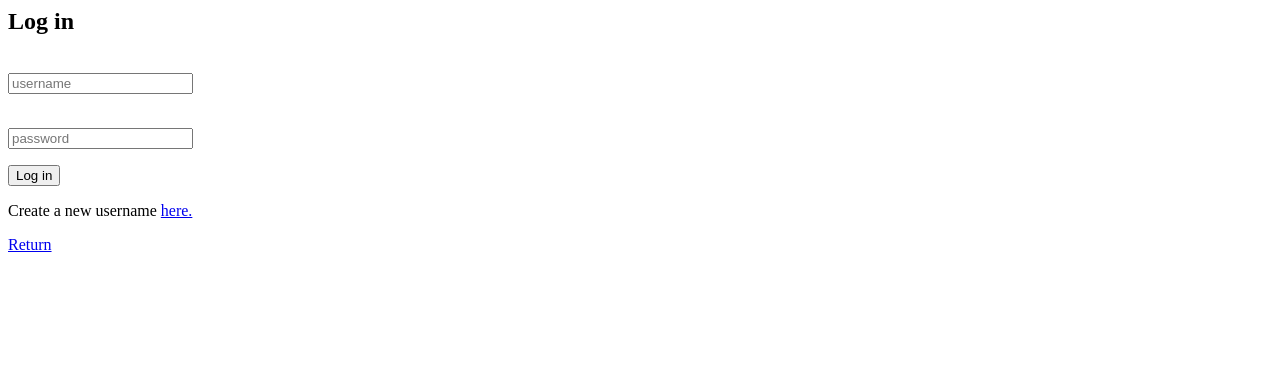
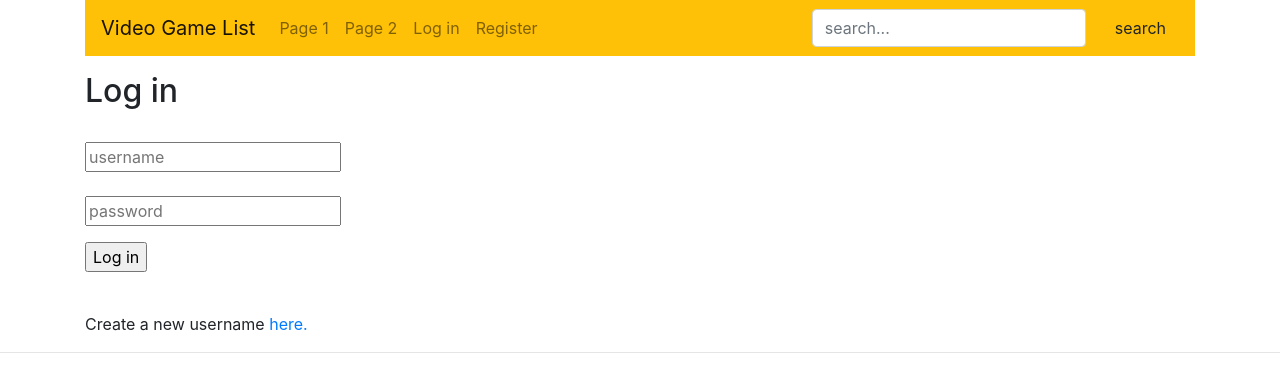
Before and after one commit to jennahanski/ihmissuhdesovellus, a Flask app: page /login in a window 1280 px wide. Shown: the top 392 px of the page. Run offline with Flask 3, Linux system fonts and the light colour scheme; some libraries are stand-ins or nearby versions.

Commit message:
Update layout using Bootstrap

```diff
--- a/templates/layout.html
+++ b/templates/layout.html
@@ -1,20 +1,38 @@
 <!doctype html>
-<title>Video Game List - {% block title %}{% endblock %}</title>
-<a href="/"><h1>Video Game List</h1></a>
-<h4>Search for a game:</h4>
-<form action="/result" method="GET">
-    <input type="text" name="query" placeholder="search...">
-    <br>
-    <input type="submit" value="Go">
-</form>
-<hr>
-{% if session.user_id %}
-Logged in as <a href="/user/{{ session.user_name }}">{{ session.user_name}}</a>. <a href="/logout">Log out</a>
-{% else %}
-<a href="/login">Log in</a> or
-<a href="/register">Register</a>
-{% endif %}
+<meta name="viewport" content="width=device-width, initial-scale=1, shrink-to-fit=no">
+<link rel="stylesheet" href="https://stackpath.bootstrapcdn.com/bootstrap/4.5.0/css/bootstrap.min.css">
+<title>Video Game List</title>
+<div class="container">
+    <div class="bg-warning">
+        <nav class="navbar navbar-expand-sm navbar-light">
+            <a class="navbar-brand" href="/">Video Game List</a>
+            <ul class="navbar-nav">
+                <li class="nav-item">
+                    <a class="nav-link" href="#">Page 1</a>
+                <li class="nav-item">
+                    <a class="nav-link" href="#">Page 2</a>
+
+                {% if session.user_id %}
+                <li class="nav-item">
+                    <a class="nav-link" href="/add">Add a game</a>
+                <li class="nav-item">
+                    <a class="nav-link" href="/user/{{ session.user_name }}">{{ session.user_name }}</a>
+                <li class="nav-item">
+                    <a class="nav-link" href="/logout">Log out</a>
+                {% else %}
+                <li class="nav-item">
+                    <a class="nav-link" href="/login">Log in</a>
+                <li class="nav-item">
+                    <a class="nav-link" href="/register">Register</a>
+                {% endif %}
+            </ul>
+            <form class="form-inline my-2 my-lg-0 ml-auto" action="/result" method="GET">
+                <input class="form-control" type="text" name="query" placeholder="search..." aria-label="search">
+                <button class="btn btn-outline-white btn-md my-2 my-sm-0 ml-3" type="submit">search</button>
+            </form>
+        </nav>
+    </div>
+</div>
 <p>
-<hr>
 {% block content %}{% endblock %}
 <hr>
--- a/templates/login.html
+++ b/templates/login.html
@@ -1,5 +1,10 @@
+{% extends "layout.html" %}
+{% block content %}
+
+<div class="container">
+    <div class="row">
+        <div class="col-8">
             <h2>Log in</h2>
-
             <form action="/login" method="post">
                 <br><input type="text" name="username" placeholder="username">
                 <p>
@@ -7,8 +12,9 @@
                 <p>
                 <input type="submit" value="Log in">
             </form>
-
+            <br>
             Create a new username <a href="/register">here.</a>
-
-<p>
-<a href="/">Return</a>
+        </div>
+    </div>
+</div>
+{% endblock %}
```
Also changed, not shown: templates/add.html (+6 -3 lines), templates/addtolist.html (+8 -2 lines), templates/error.html (+7 -2 lines), templates/game.html (+42 -28 lines), templates/index.html (+12 -6 lines), templates/remove.html (+7 -1 lines), templates/result.html (+6 -1 lines), templates/tags.html (+6 -2 lines), templates/userpage.html (+10 -4 lines). Lines whose indentation alone changed are shown as unchanged.
